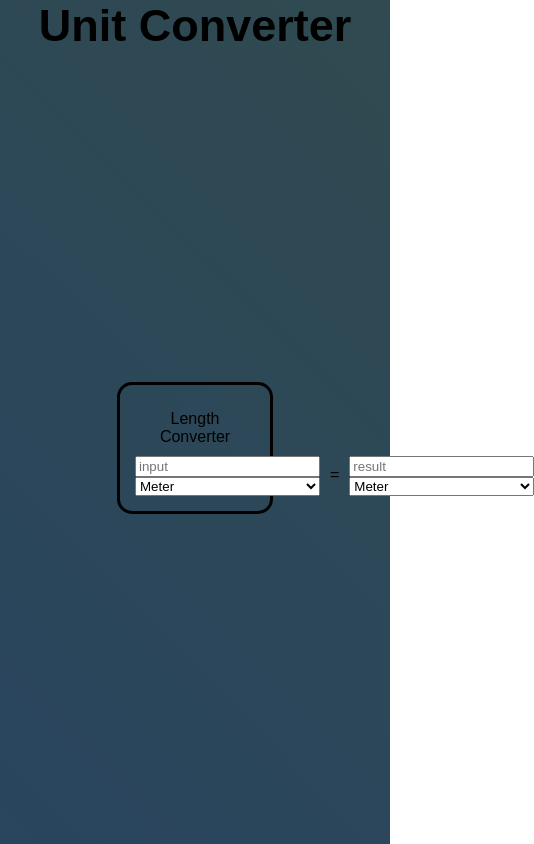
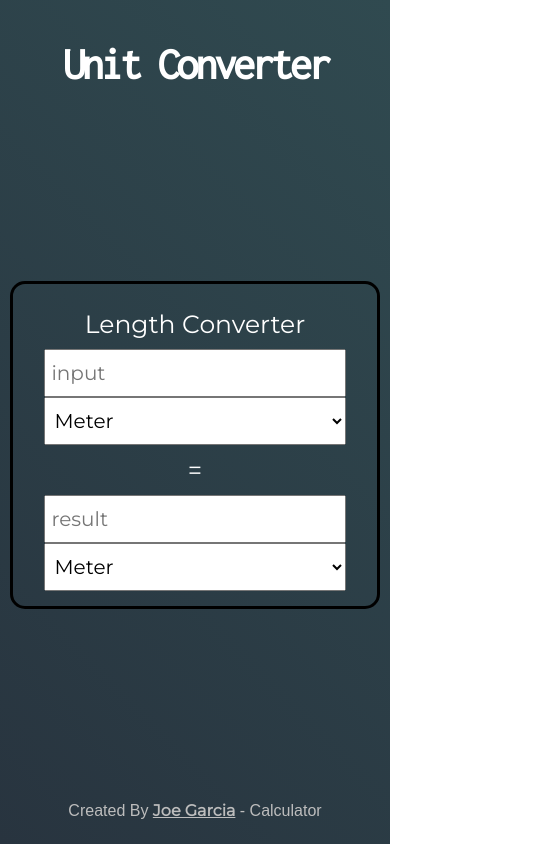
Before and after one commit to robertgarcia305/unit-converter, a plain HTML site: page index.html in a window 390 px wide. Shown: the whole page, 534 px wide, since content can reach past the window. Drawn offline with Linux system fonts and the light colour scheme.

Commit message:
Add files via upload

```diff
--- a/index.css
+++ b/index.css
@@ -1,3 +1,13 @@
+@font-face {
+    font-family: "montserrat";
+    src: url("fonts/Montserrat-Regular.ttf");
+}
+
+@font-face {
+    font-family: "inconsolata";
+    src: url("fonts/Inconsolata-Regular.ttf");
+}
+
 * {
     margin: 0px;
     box-sizing: border-box;
@@ -6,7 +16,7 @@
 
 .page-wrap {
     background: rgb(237, 245, 250);
-    background: linear-gradient(45deg, rgb(41, 69, 95) 0%, rgb(48, 74, 80) 100%);
+    background: linear-gradient(45deg, rgb(40, 52, 63) 0%, rgb(48, 74, 80) 100%);
     background-repeat: no-repeat;
     display: flex;
     flex-direction: column;
@@ -17,18 +27,31 @@
 
 .converter-wrap {
     border: 3px solid black;
-    width: 40%;
+    width: 50%;
     padding: 15px;
     border-radius: 15px;
 }
 
 h3 {
     font-size: 45px;
+    color: white;
+    font-family: inconsolata;
+    margin-top: 40px;
+    letter-spacing: -0.08em;
 }
 
 p {
     text-align: center;
     margin: 10px;
+    color: white;
+    font-family: montserrat;
+    font-size: 25px;
+}
+
+input, option, select {
+    font-family: montserrat;
+    font-size: 20px;
+    padding: 10px 5px;
 }
 
 .unit-bottom {
@@ -39,5 +62,164 @@ p {
 .column {
     display: flex;
     flex-direction: column;
-    width: 250px;
+    width: 40%;
 }
+
+footer {
+    margin-bottom: 24px;
+    text-align: center;
+    font-family: montserrat;
+    color: #BDBDBD;
+}
+
+footer a {
+    color: #BDBDBD;
+    font-weight: 800;
+    font-family: montserrat;
+}
+
+@media (max-width: 1023px) {
+    * {
+        margin: 0px;
+        box-sizing: border-box;
+        font-family: sans-serif;
+    }
+
+    .page-wrap {
+        background: rgb(237, 245, 250);
+        background: linear-gradient(45deg, rgb(40, 52, 63) 0%, rgb(48, 74, 80) 100%);
+        background-repeat: no-repeat;
+        display: flex;
+        flex-direction: column;
+        justify-content: space-between;
+        align-items: center;
+        height: 100vh;
+    }
+
+    .converter-wrap {
+        border: 3px solid black;
+        width: 70%;
+        padding: 15px;
+        border-radius: 15px;
+    }
+
+    h3 {
+        font-size: 45px;
+        color: white;
+        font-family: inconsolata;
+        margin-top: 40px;
+        letter-spacing: -0.08em;
+    }
+
+    p {
+        text-align: center;
+        margin: 10px;
+        color: white;
+        font-family: montserrat;
+        font-size: 25px;
+    }
+
+    input, option, select {
+        font-family: montserrat;
+        font-size: 20px;
+        padding: 10px 5px;
+    }
+
+    .unit-bottom {
+        display: flex;
+        justify-content: space-evenly;
+    }
+
+    .column {
+        display: flex;
+        flex-direction: column;
+        width: 40%;
+    }
+
+    footer {
+        margin-bottom: 24px;
+        text-align: center;
+        font-family: montserrat;
+        color: #BDBDBD;
+    }
+
+    footer a {
+        color: #BDBDBD;
+        font-weight: 800;
+        font-family: montserrat;
+    }
+}
+
+@media (max-width: 767px) {
+    * {
+        margin: 0px;
+        box-sizing: border-box;
+        font-family: sans-serif;
+    }
+
+    .page-wrap {
+        background: rgb(237, 245, 250);
+        background: linear-gradient(45deg, rgb(40, 52, 63) 0%, rgb(48, 74, 80) 100%);
+        background-repeat: no-repeat;
+        display: flex;
+        flex-direction: column;
+        justify-content: space-between;
+        align-items: center;
+        height: 100vh;
+    }
+
+    .converter-wrap {
+        border: 3px solid black;
+        width: 95%;
+        padding: 15px;
+        border-radius: 15px;
+    }
+
+    h3 {
+        font-size: 45px;
+        color: white;
+        font-family: inconsolata;
+        margin-top: 40px;
+        letter-spacing: -0.08em;
+    }
+
+    p {
+        text-align: center;
+        margin: 10px;
+        color: white;
+        font-family: montserrat;
+        font-size: 25px;
+    }
+
+    input, option, select {
+        font-family: montserrat;
+        font-size: 20px;
+        padding: 10px 5px;
+    }
+
+    .unit-bottom {
+        display: flex;
+        justify-content: space-evenly;
+        align-items: center;
+        flex-direction: column;
+    }
+
+    .column {
+        display: flex;
+        flex-direction: column;
+        width: 90%;
+    }
+
+    footer {
+        margin-bottom: 24px;
+        text-align: center;
+        font-family: montserrat;
+        color: #BDBDBD;
+    }
+
+    footer a {
+        color: #BDBDBD;
+        font-weight: 800;
+        font-family: montserrat;
+    }
+}
--- a/index.html
+++ b/index.html
@@ -40,7 +40,7 @@
                 </div>
             </div>
             <footer>
-                <!-- <span>Created By <a href="#">Joe Garcia</a> - Calculator</span> -->
+                <span>Created By <a href="#">Joe Garcia</a> - Calculator</span>
             </footer>
         </div>
     </body>
```
Also changed, not shown: fonts/Inconsolata-Regular.ttf (added), fonts/Montserrat-Regular.ttf (added).
